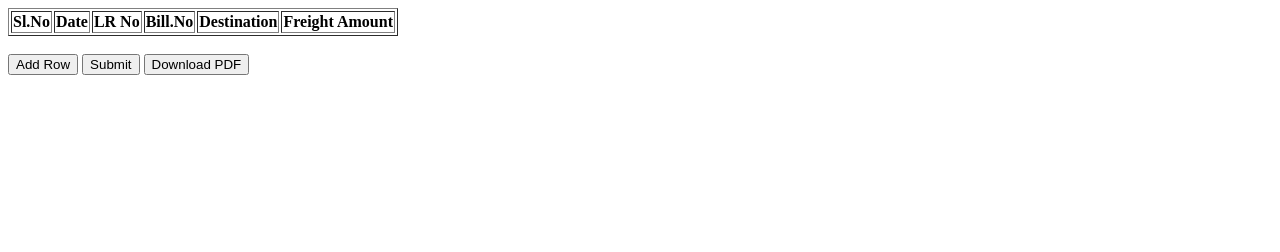
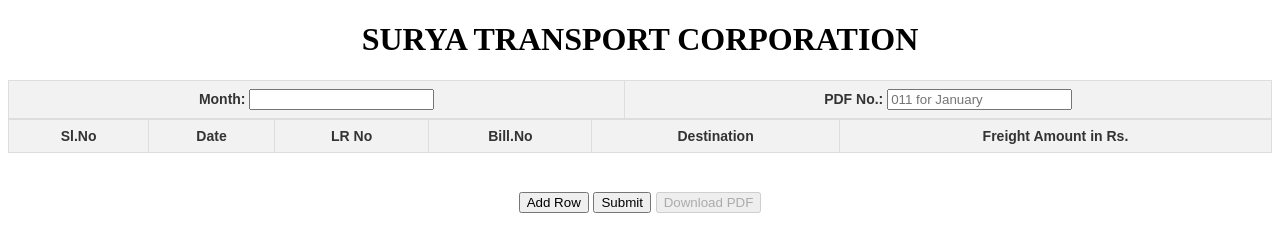
Before and after one commit to VarunHarish98/Bill-Data, a website: page Client/index.html in a window 1280 px wide. Drawn offline with Linux system fonts and the light colour scheme.

Commit message:
Added template literals for uri

```diff
--- /dev/null
+++ b/Client/index.css
@@ -0,0 +1,24 @@
+table {
+    border-collapse: collapse;
+    width: 100%;
+    margin: 0 auto;
+    font-family: Arial, Helvetica, sans-serif;
+    font-size: 14px;
+    color: #333333;
+}
+table th, table td {
+    padding: 8px;
+    border: 1px solid #dddddd;
+    text-align: center;
+}
+table th {
+    background-color: hsl(0, 0%, 95%);
+    font-weight: bold;
+    text-align: center;
+}
+table tr:nth-child(even) {
+    background-color: #f9f9f9;
+}
+table tr:hover {
+    background-color: #ddd;
+}
--- a/Client/index.html
+++ b/Client/index.html
@@ -2,10 +2,34 @@
 <html>
 
   <head>
-	<title>Dynamic Form Table</title>
+    <title>Data Entry - PDF Bill</title>
+    <h1 align="center">SURYA TRANSPORT CORPORATION</h1>
+    <link rel="stylesheet" href="index.css" />
   </head>
 
   <body>
+    <table id="headerTable" border="1">
+      <tr>
+        <th>
+          <form>
+            <label for="Month">Month:</label>
+            <input type="text" id="Month" name="Month" required />
+          </form>
+        </th>
+        <th>
+          <form>
+            <label for="PDF No.">PDF No.:</label>
+            <input
+              type="text"
+              id="pdf_no"
+              name="pdf_no"
+              placeholder="011 for January"
+              required
+            />
+          </form>
+        </th>
+      </tr>
+    </table>
     <table id="myTable" border="1">
       <thead>
         <tr>
@@ -14,19 +38,20 @@
           <th>LR No</th>
           <th>Bill.No</th>
           <th>Destination</th>
-				<th>Freight Amount</th>
+          <th>Freight Amount in Rs.</th>
         </tr>
       </thead>
       <tbody>
         <!-- Table rows with input fields will be added dynamically using JavaScript -->
       </tbody>
     </table>
-	<br>
+    <br />
+    <h3 align="center">
       <button id="addRowBtn">Add Row</button>
       <button id="submit-button">Submit</button>
-	<button id="download-btn">Download PDF</button>
-	<script src="index.js">	</script>
-
+      <button id="download-btn" disabled>Download PDF</button>
+    </h3>
+    <script src="index.js"></script>
   </body>
 
   </html>
--- a/Client/index.js
+++ b/Client/index.js
@@ -7,7 +7,7 @@ let headers = [
   "freight_amount",
 ];
 var data = [];
-const apiDomain = 'https://bill-pdf.onrender.com/' || 'http://localhost:3000/'
+const apiDomain = 'https://pdf-bill-server.onrender.com/' || 'http://localhost:3000/'
 function addRows() {
   var tableBody = document.querySelector("#myTable tbody");
 
@@ -105,10 +105,23 @@ function updateData() {
 document.querySelector("#addRowBtn").addEventListener("click", function () {
   addRows();
 });
+function enableButton() {
+  var button = document.getElementById("download-btn");
+  button.disabled = false;
+}
+// function enableSubmitButton() {
+//   if(month && pdf_no){
+//     var submitButton = document.getElementById("submit-button");
+//     submitButton.disabled = false;
+//   }
+// }
 function submitApi(){
+  const month = document.getElementById('Month').value;
+  const pdf_no = document.getElementById("pdf_no").value;
   const submitButton = document.getElementById('submit-button');
-  const apiUrl = apiDomain + 'generate_pdf/October/012';
-  console.log(apiUrl);
+  let uri = `generate_pdf/${month}/${pdf_no}`;
+  const apiUrl = apiDomain + uri;
+  console.log(apiUrl)
 		submitButton.addEventListener('click', () => {
 			// Send a POST request to the API endpoint with the data in the request body
 			fetch(apiUrl, {
@@ -135,12 +148,15 @@ function submitApi(){
 			});
     });
 }
+// enableSubmitButton()
 document.querySelector("#submit-button").addEventListener("click", () => {
   submitApi();
+  enableButton();
 })
+
 const downloadBtn = document.getElementById('download-btn');
 downloadBtn.addEventListener('click', () => {
-  const apiDomain = 'https://bill-pdf.onrender.com/' || 'http://localhost:3000'
+  const apiDomain = 'https://pdf-bill-server.onrender.com/' || 'http://localhost:3000'
   const apiUrl = apiDomain + 'download'; // Replace with your API URL
   console.log(apiUrl);
   fetch(apiUrl, { method: 'GET' })
```
Lines whose indentation alone changed are shown as unchanged.
